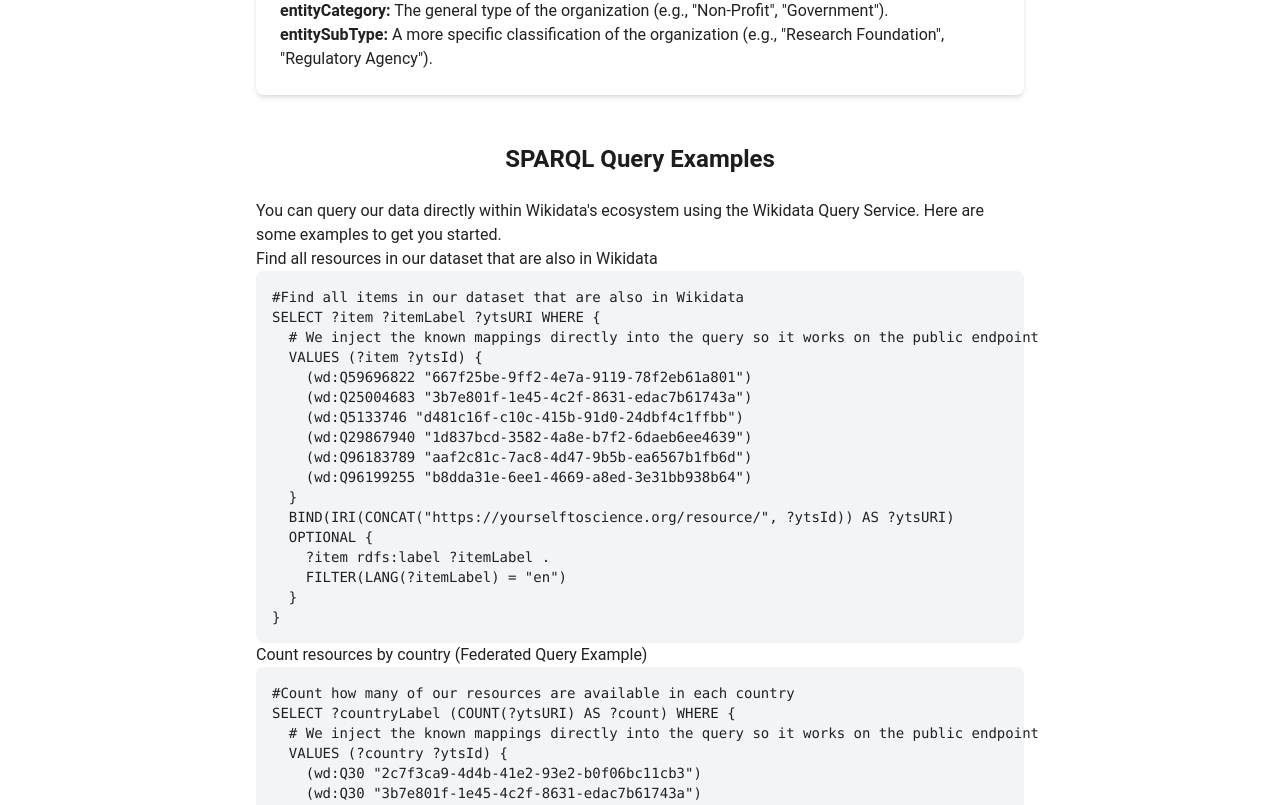
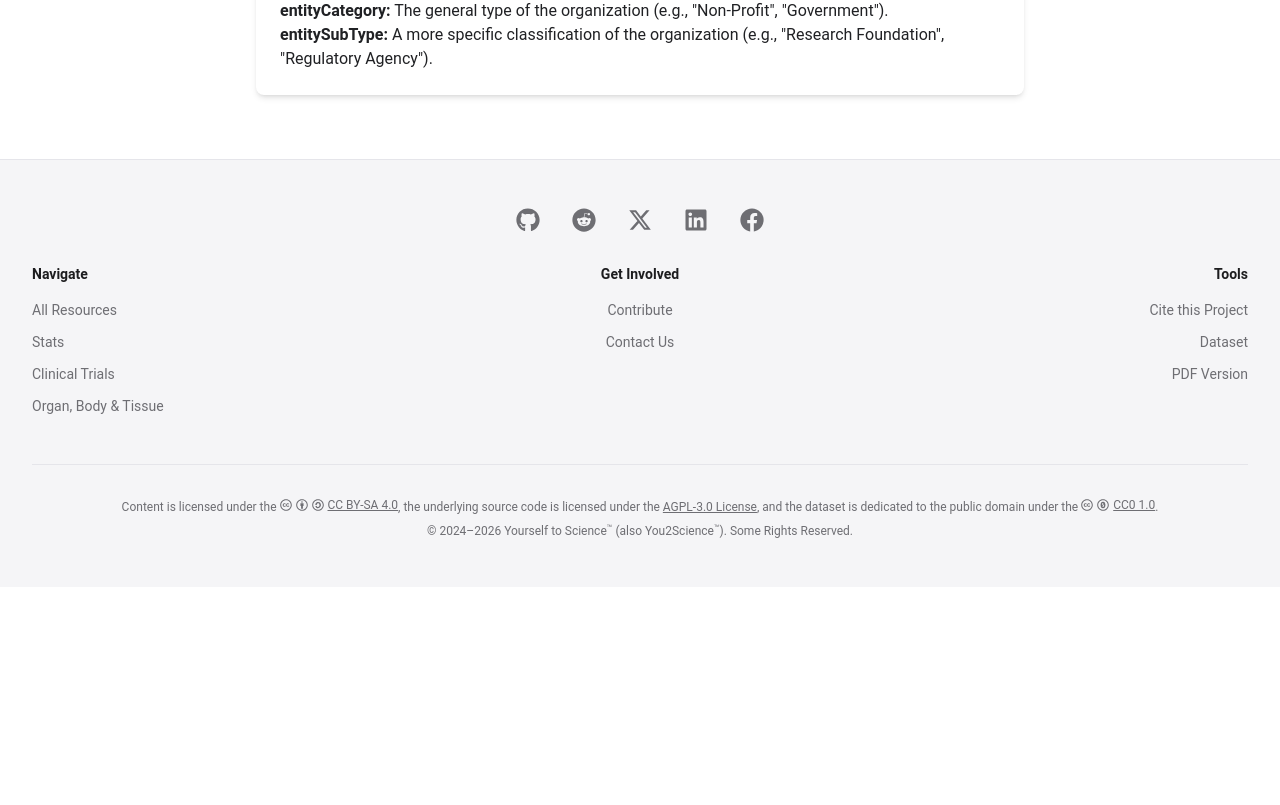
Before and after one commit to yourselftoscience/yourselftoscience.org, a Next.js app: page /data in a window 1280 px wide. Shown: the part 1811-2616 px from the top of the page. After the commit the page ends 2398 px from the top, so only its background shows below. Built offline with nearby package versions, Linux system fonts and the light colour scheme.

Commit message:
Remove SPARQL query examples and related data imports from the data page.

```diff
--- a/src/app/data/page.js
+++ b/src/app/data/page.js
@@ -2,7 +2,7 @@
 'use client';
 
 import { resources } from '@/data/resources';
-import enrichedResources from '../../../public/resources_wikidata.json';
+
 import { FaDownload, FaCode, FaCopy, FaCheck, FaChartBar } from 'react-icons/fa';
 import Link from 'next/link';
 import { motion } from 'framer-motion';
@@ -18,53 +18,7 @@ export default function DataPage() {
         setTimeout(() => setCopiedUrl(null), 2500);
     };
 
-    const sparqlQueryAll = `#Find all items in our dataset that are also in Wikidata
-SELECT ?item ?itemLabel ?ytsURI WHERE {
-  # We inject the known mappings directly into the query so it works on the public endpoint
-  VALUES (?item ?ytsId) {
-    ${resources
-            .filter(r => r.resourceWikidataId)
-            .map(r => `(wd:${r.resourceWikidataId} "${r.id}")`)
-            .join('\n    ')}
-  }
-  BIND(IRI(CONCAT("https://yourselftoscience.org/resource/", ?ytsId)) AS ?ytsURI)
-  OPTIONAL {
-    ?item rdfs:label ?itemLabel .
-    FILTER(LANG(?itemLabel) = "en")
-  }
-}`;
 
-    // Build map of Country Name -> Wikidata QID from enriched data
-    const countryToWikidataId = enrichedResources.reduce((acc, r) => {
-        if (r.origin && r.originWikidataId) acc[r.origin] = r.originWikidataId;
-        if (r.countryMappings) {
-            Object.entries(r.countryMappings).forEach(([country, qid]) => {
-                if (qid) acc[country] = qid;
-            });
-        }
-        return acc;
-    }, {});
-
-    const sparqlQueryCountries = `#Count how many of our resources are available in each country
-SELECT ?countryLabel (COUNT(?ytsURI) AS ?count) WHERE {
-  # We inject the known mappings directly into the query so it works on the public endpoint
-  VALUES (?country ?ytsId) {
-    ${resources
-            .flatMap(r => (r.countries || []).map(c => {
-                const qid = countryToWikidataId[c];
-                return qid ? `(wd:${qid} "${r.id}")` : null;
-            }))
-            .filter(Boolean)
-            .join('\n    ')}
-  }
-  BIND(IRI(CONCAT("https://yourselftoscience.org/resource/", ?ytsId)) AS ?ytsURI)
-  OPTIONAL {
-    ?country rdfs:label ?countryLabel .
-    FILTER(LANG(?countryLabel) = "en")
-  }
-}
-GROUP BY ?countryLabel
-ORDER BY DESC(?count)`;
 
     return (
         <main className="flex-grow w-full max-w-screen-xl mx-auto px-4 py-12 md:py-16">
@@ -244,29 +198,7 @@ ORDER BY DESC(?count)`;
                 </div>
             </section>
 
-            <section className="mt-12">
-                <h2 className="text-2xl font-bold text-apple-primary-text text-center mb-6">SPARQL Query Examples</h2>
-                <div className="prose prose-blue max-w-3xl mx-auto">
-                    <p>
-                        You can query our data directly within Wikidata&apos;s ecosystem using the <a href="https://query.wikidata.org/" target="_blank" rel="noopener noreferrer">Wikidata Query Service</a>.
-                        Here are some examples to get you started.
-                    </p>
 
-                    <h3>Find all resources in our dataset that are also in Wikidata</h3>
-                    <pre className="bg-gray-100 p-4 rounded-lg text-sm">
-                        <code>
-                            {sparqlQueryAll}
-                        </code>
-                    </pre>
-
-                    <h3>Count resources by country (Federated Query Example)</h3>
-                    <pre className="bg-gray-100 p-4 rounded-lg text-sm">
-                        <code>
-                            {sparqlQueryCountries}
-                        </code>
-                    </pre>
-                </div>
-            </section>
         </main>
     );
 };
```
Also changed, not shown: 1 other file (tests, documents, lock files or other folders).
